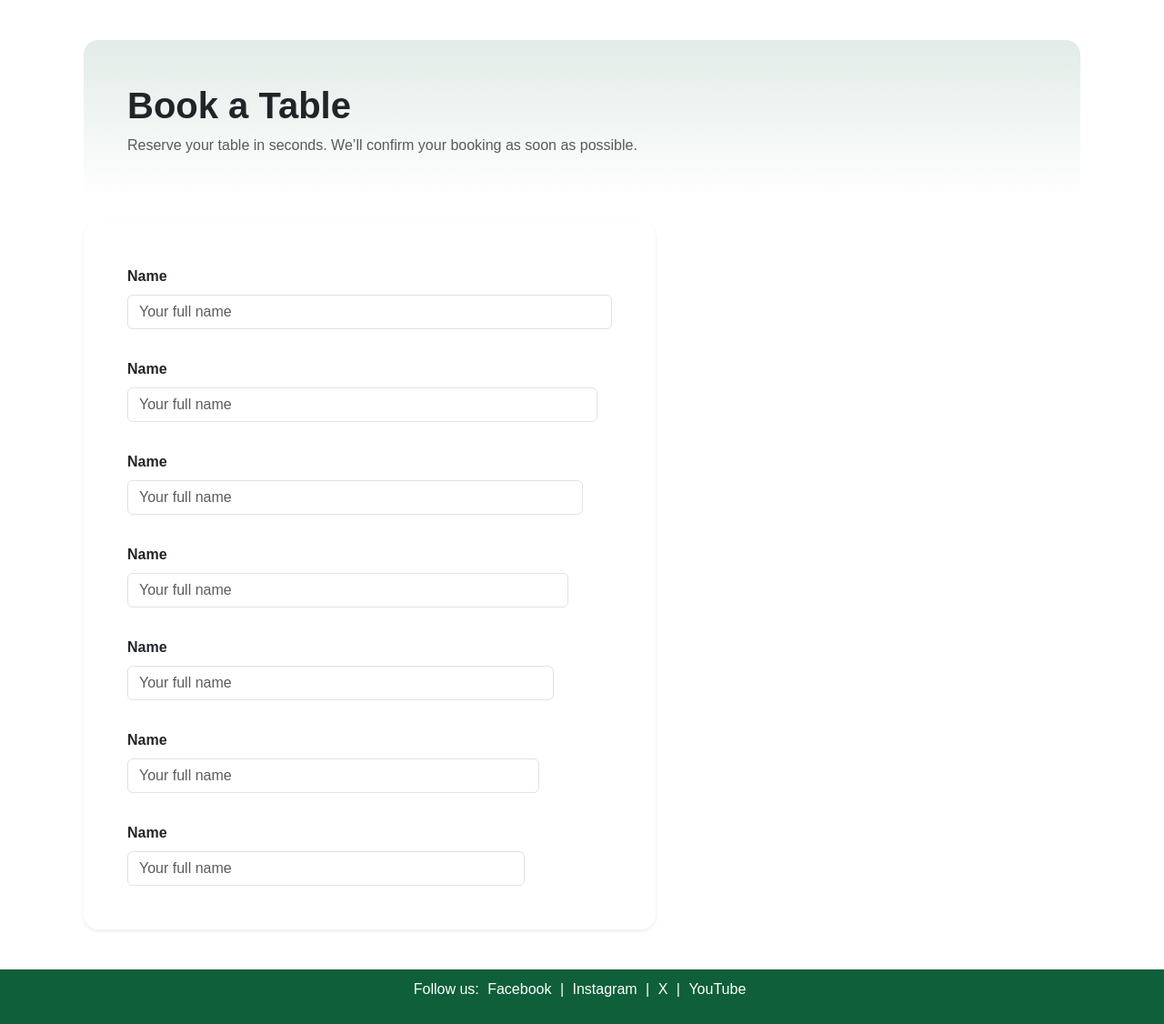
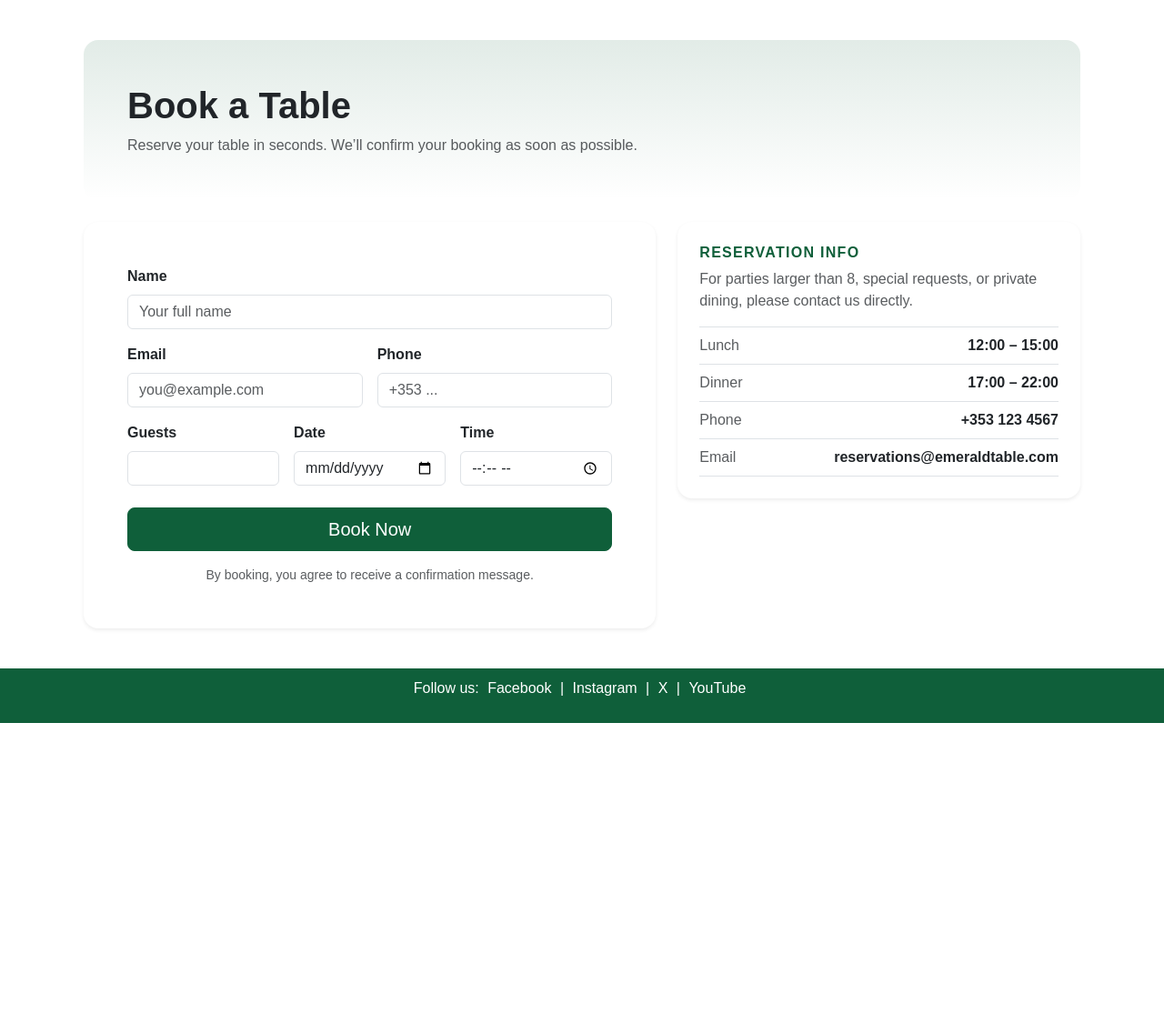
Before and after one commit to darrio-dk/emerald_table_restaurant, a Django app: page /booking/ in a window 1280 px wide. Shown: the part 56-1182 px from the top of the page at 91% size. After the commit the page ends 851 px from the top, so only its background shows below. Run offline with Django 5.2, Linux system fonts and the light colour scheme.

Commit message:
Redesign booking page with bootstrap styling and info side bar

```diff
--- a/restaurant/forms.py
+++ b/restaurant/forms.py
@@ -10,7 +10,7 @@ class BookingForm(forms.ModelForm):
         widgets = {
             "name": forms.TextInput(attrs={"class": "form-control", "placeholder": "Your full name"}),
             "email": forms.EmailInput(attrs={"class": "form-control", "placeholder": "you@example.com"}),
-            "phone": forms.TextInput(attrs={"class": "form-control", "placeholder": "+370 ..."}),
+            "phone": forms.TextInput(attrs={"class": "form-control", "placeholder": "+353 ..."}),
             "guests": forms.NumberInput(attrs={"class": "form-control", "min": 1, "max": 20}),
             "date": forms.DateInput(attrs={"class": "form-control", "type": "date"}),
             "time": forms.TimeInput(attrs={"class": "form-control", "type": "time"}),
--- a/restaurant/templates/restaurant/booking.html
+++ b/restaurant/templates/restaurant/booking.html
@@ -31,48 +31,80 @@
                 {{ form.name }}
                 {% if form.name.errors %}<div class="text-danger small mt-1">{{ form.name.errors }}</div>{% endif %}
               </div>
-
-               <div class="row g-3">
-              <div class="col-12">
-                <label class="form-label fw-semibold">Name</label>
-                {{ form.name }}
-                {% if form.name.errors %}<div class="text-danger small mt-1">{{ form.name.errors }}</div>{% endif %}
+                   <div class="col-12 col-md-6">
+                <label class="form-label fw-semibold">Email</label>
+                {{ form.email }}
+                {% if form.email.errors %}<div class="text-danger small mt-1">{{ form.email.errors }}</div>{% endif %}
               </div>
 
-               <div class="row g-3">
-              <div class="col-12">
-                <label class="form-label fw-semibold">Name</label>
-                {{ form.name }}
-                {% if form.name.errors %}<div class="text-danger small mt-1">{{ form.name.errors }}</div>{% endif %}
+              <div class="col-12 col-md-6">
+                <label class="form-label fw-semibold">Phone</label>
+                {{ form.phone }}
+                {% if form.phone.errors %}<div class="text-danger small mt-1">{{ form.phone.errors }}</div>{% endif %}
               </div>
 
-               <div class="row g-3">
-              <div class="col-12">
-                <label class="form-label fw-semibold">Name</label>
-                {{ form.name }}
-                {% if form.name.errors %}<div class="text-danger small mt-1">{{ form.name.errors }}</div>{% endif %}
+              <div class="col-12 col-md-4">
+                <label class="form-label fw-semibold">Guests</label>
+                {{ form.guests }}
+                {% if form.guests.errors %}<div class="text-danger small mt-1">{{ form.guests.errors }}</div>{% endif %}
               </div>
 
-               <div class="row g-3">
-              <div class="col-12">
-                <label class="form-label fw-semibold">Name</label>
-                {{ form.name }}
-                {% if form.name.errors %}<div class="text-danger small mt-1">{{ form.name.errors }}</div>{% endif %}
+              <div class="col-12 col-md-4">
+                <label class="form-label fw-semibold">Date</label>
+                {{ form.date }}
+                {% if form.date.errors %}<div class="text-danger small mt-1">{{ form.date.errors }}</div>{% endif %}
               </div>
 
-               <div class="row g-3">
-              <div class="col-12">
-                <label class="form-label fw-semibold">Name</label>
-                {{ form.name }}
-                {% if form.name.errors %}<div class="text-danger small mt-1">{{ form.name.errors }}</div>{% endif %}
+              <div class="col-12 col-md-4">
+                <label class="form-label fw-semibold">Time</label>
+                {{ form.time }}
+                {% if form.time.errors %}<div class="text-danger small mt-1">{{ form.time.errors }}</div>{% endif %}
               </div>
 
-               <div class="row g-3">
-              <div class="col-12">
-                <label class="form-label fw-semibold">Name</label>
-                {{ form.name }}
-                {% if form.name.errors %}<div class="text-danger small mt-1">{{ form.name.errors }}</div>{% endif %}
+              <div class="col-12 pt-2">
+                <button type="submit" class="btn btn-emerald btn-lg w-100">
+                  Book Now
+                </button>
+                <p class="text-muted small mt-3 mb-0 text-center">
+                  By booking, you agree to receive a confirmation message.
+                </p>
               </div>
+            </div>
+          </form>
+
+    </div>
+      </div>
+    </div>
+
+     <!-- INFO SIDEBAR -->
+    <div class="col-12 col-lg-5">
+      <div class="card border-0 shadow-sm rounded-4 mb-4">
+        <div class="card-body p-4">
+          <h2 class="h6 fw-bold text-uppercase letterspace-1 emerald mb-2">Reservation Info</h2>
+          <p class="text-muted mb-3">
+            For parties larger than 8, special requests, or private dining, please contact us directly.
+          </p>
+
+          <ul class="list-unstyled mb-0">
+            <li class="d-flex justify-content-between py-2 border-top">
+              <span class="text-muted">Lunch</span><span class="fw-semibold">12:00 – 15:00</span>
+            </li>
+            <li class="d-flex justify-content-between py-2 border-top">
+              <span class="text-muted">Dinner</span><span class="fw-semibold">17:00 – 22:00</span>
+            </li>
+            <li class="d-flex justify-content-between py-2 border-top">
+              <span class="text-muted">Phone</span><span class="fw-semibold">+353 123 4567</span>
+            </li>
+            <li class="d-flex justify-content-between py-2 border-top border-bottom">
+              <span class="text-muted">Email</span><span class="fw-semibold">reservations@emeraldtable.com</span>
+            </li>
+          </ul>
+        </div>
+      </div>
 
 
+    </div>
+  </div>
+</div>
+
 {% endblock %}
--- a/static/css/style.css
+++ b/static/css/style.css
@@ -250,3 +250,23 @@ body {
 .letterspace-1{
   letter-spacing: 0.08em;
 }
+
+:root{ --emerald:#0f5f3a; }
+
+.emerald{ color: var(--emerald); }
+
+.hero-emerald{
+  background: linear-gradient(180deg, rgba(15,95,58,0.12), rgba(15,95,58,0.00));
+}
+
+.letterspace-1{ letter-spacing: 0.08em; }
+
+.btn-emerald{
+  background: var(--emerald);
+  border-color: var(--emerald);
+  color: #fff;
+}
+.btn-emerald:hover{
+  filter: brightness(0.95);
+  color: #fff;
+}
```
Also changed, not shown: db.sqlite3.
